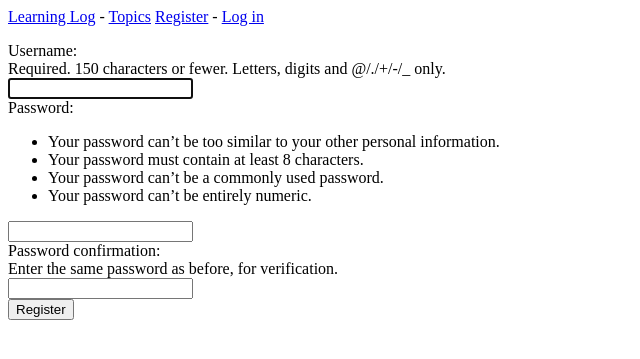
After one commit to Nujoul1/Python_Study, a Django app: page /accounts/register/ in a window 1280 px wide. The commit adds this page. Shown: the top 359 px of the page, without its empty margins (0-640 px from the left). Run offline with Django 5.2, Linux system fonts and the light colour scheme.

Commit message:
add login log out register

```diff
--- /dev/null
+++ b/learning_log/accounts/templates/registration/register.html
@@ -0,0 +1,12 @@
+{% extends "learning_logs/base.html" %}
+
+{% block content %}
+
+<form action="{% url 'accounts:register' %}" method='post'>
+  {% csrf_token %}
+  {{ form.as_div }}
+
+  <button name="submit">Register</button>
+</form>
+
+{% endblock content %}
--- a/learning_log/accounts/urls.py
+++ b/learning_log/accounts/urls.py
@@ -1,9 +1,12 @@
 """为应用程序accounts 定义URL模式"""
 
 from django.urls import path, include
+from accounts import views
 
 app_name = 'accounts'
 urlpatterns = [
     # 包含默认身份验证URL
     path('', include('django.contrib.auth.urls')),
+    # 注册页面
+    path('register/', views.register, name='register'),
 ]
--- a/learning_log/accounts/views.py
+++ b/learning_log/accounts/views.py
@@ -1,3 +1,23 @@
-from django.shortcuts import render
+from django.shortcuts import render, redirect
+from django.contrib.auth import login
+from django.contrib.auth.forms import UserCreationForm
 
 # Create your views here.
+def register(request):
+    """注册新用户"""
+    if request.method != 'POST':
+        # 显示空的注册表单
+        form = UserCreationForm()
+    else:
+        # 处理填写好的表单
+        form = UserCreationForm(data=request.POST)
+
+        if form.is_valid():
+            new_user = form.save()
+            # 让用户自动登录, 再重定向到主页
+            login(request, new_user)
+            return redirect('learning_logs:index')
+
+    # 显示空表单或指出表单无效
+    context = {'form': form}
+    return render(request, 'registration/register.html', context)
--- a/learning_log/learning_logs/templates/learning_logs/base.html
+++ b/learning_log/learning_logs/templates/learning_logs/base.html
@@ -4,8 +4,17 @@
   {% if user.is_authenticated %}
     Hello, {{ user.username }}
   {% else %}
+    <a href="{% url 'accounts:register' %}">Register</a> -
     <a href="{% url 'accounts:login' %}">Log in</a>
   {% endif %}
 </p>
 
 {% block content %}{% endblock content %}
+
+{% if user.is_authenticated %}
+  <hr />
+  <form action="{% url 'accounts:logout' %}" method='post'>
+    {% csrf_token %}
+    <button name='submit'>Log out</button>
+  </form>
+{% endif %}
--- a/learning_log/ll_project/settings.py
+++ b/learning_log/ll_project/settings.py
@@ -123,3 +123,4 @@ STATIC_URL = 'static/'
 
 # 我的设置
 LOGIN_REDIRECT_URL = 'learning_logs:index'
+LOGOUT_REDIRECT_URL = 'learning_logs:index'
```
Also changed, not shown: learning_log/db.sqlite3.
